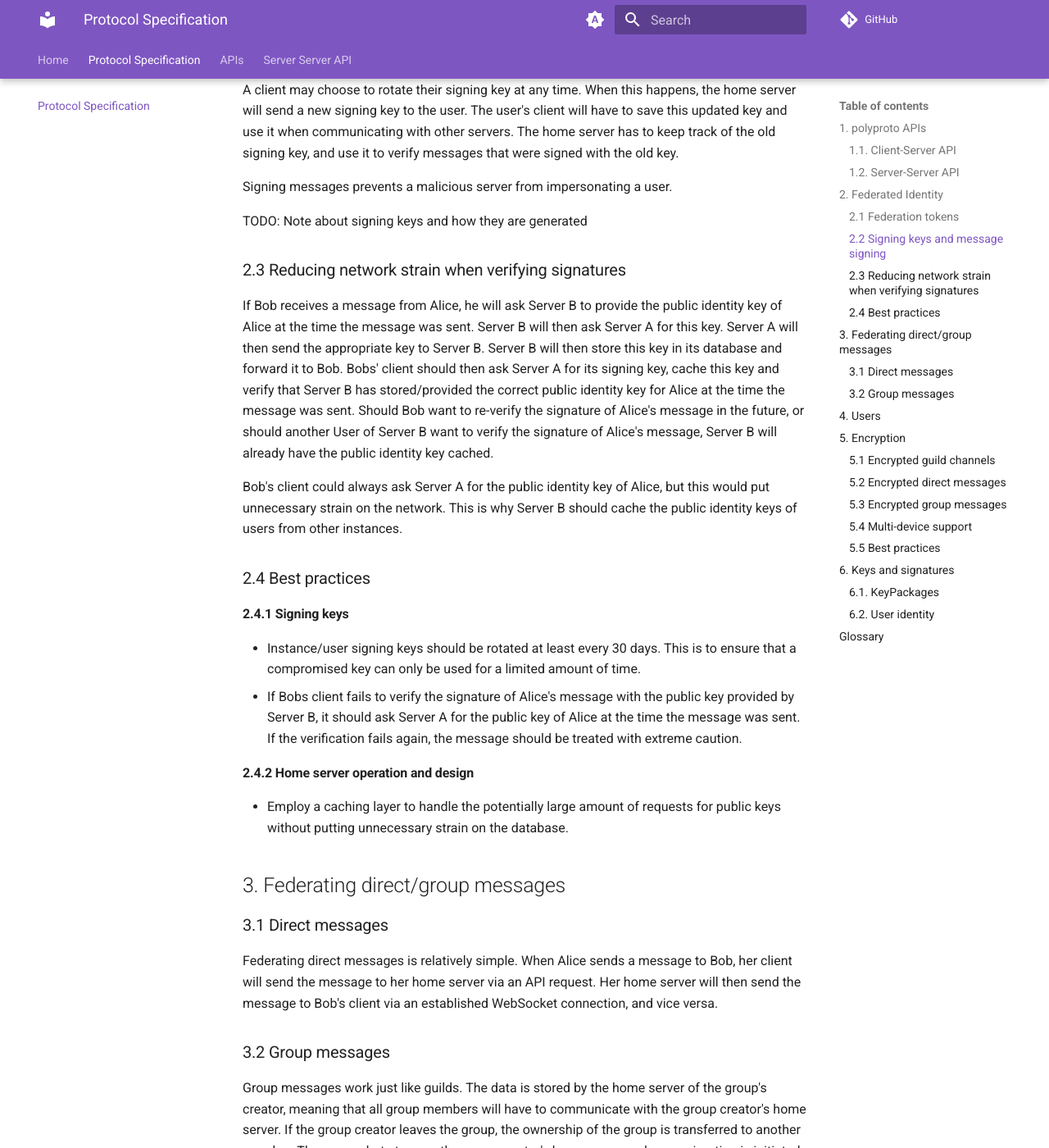
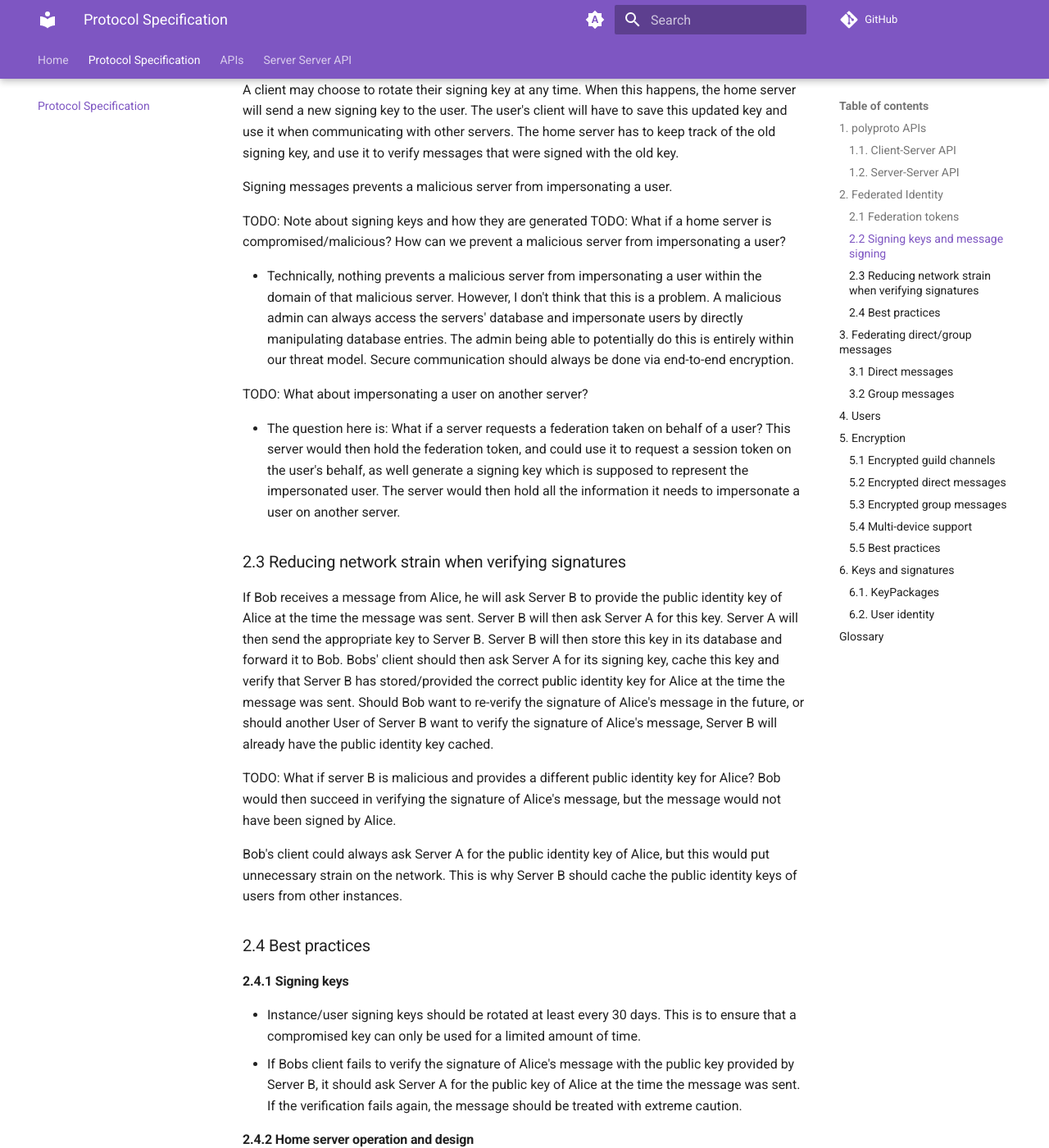
Before and after one commit to polyphony-chat/docs, an MkDocs documentation site: the page built from docs/specification.md, in a window 1280 px wide and 1400 px high, scrolled down 3788 px. Shown: the whole window at 82% size. Built offline with MkDocs 1.6.1 and Material for MkDocs 9.7.7, drawn with Linux system fonts in a browser that asks for light colours; emoji names are drawn with the system emoji font; plug-ins that fetch from the network failed and are left out; comment, search, counter and statistics services are not loaded.

Commit message:
add TODO notes about security concerns in 2.2 and 2.3

```diff
--- a/SPECIFICATION.md
+++ b/SPECIFICATION.md
@@ -123,10 +123,19 @@
 Signing messages prevents a malicious server from impersonating a user.
 
 TODO: Note about signing keys and how they are generated
+TODO: What if a home server is compromised/malicious? How can we prevent a malicious server from impersonating a user?
+
+- Technically, nothing prevents a malicious server from impersonating a user within the domain of that malicious server. However, I don't think that this is a problem. A malicious admin can always access the servers' database and impersonate users by directly manipulating database entries. The admin being able to potentially do this is entirely within our threat model. Secure communication should always be done via end-to-end encryption.
+
+TODO: What about impersonating a user on another server?
+
+- The question here is: What if a server requests a federation taken on behalf of a user? This server would then hold the federation token, and could use it to request a session token on the user's behalf, as well generate a signing key which is supposed to represent the impersonated user. The server would then hold all the information it needs to impersonate a user on another server.
 
 ### 2.3 Reducing network strain when verifying signatures
 
 If Bob receives a message from Alice, he will ask Server B to provide the public identity key of Alice at the time the message was sent. Server B will then ask Server A for this key. Server A will then send the appropriate key to Server B. Server B will then store this key in its database and forward it to Bob. Bobs' client should then ask Server A for its signing key, cache this key and verify that Server B has stored/provided the correct public identity key for Alice at the time the message was sent. Should Bob want to re-verify the signature of Alice's message in the future, or should another User of Server B want to verify the signature of Alice's message, Server B will already have the public identity key cached.
+
+TODO: What if server B is malicious and provides a different public identity key for Alice? Bob would then succeed in verifying the signature of Alice's message, but the message would not have been signed by Alice.
 
 Bob's client could always ask Server A for the public identity key of Alice, but this would put unnecessary strain on the network. This is why Server B should cache the public identity keys of users from other instances.
 
```
